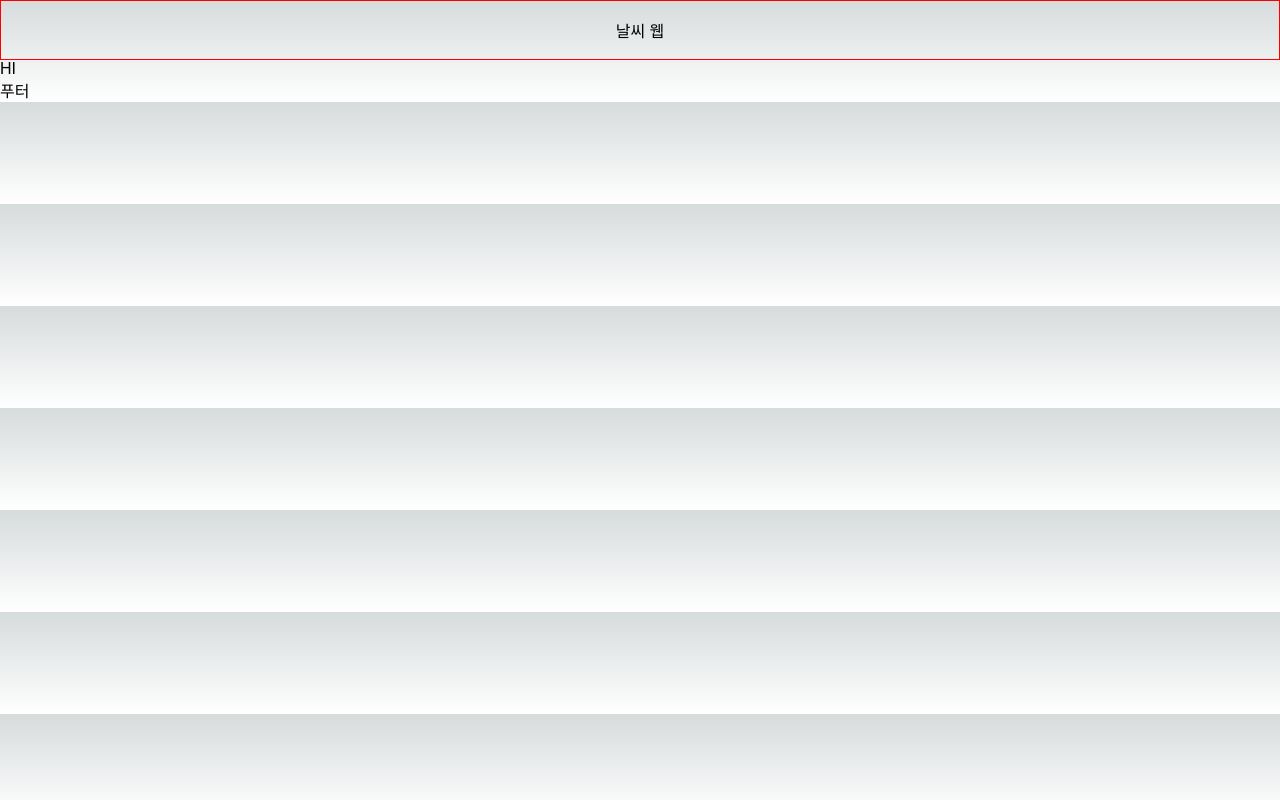
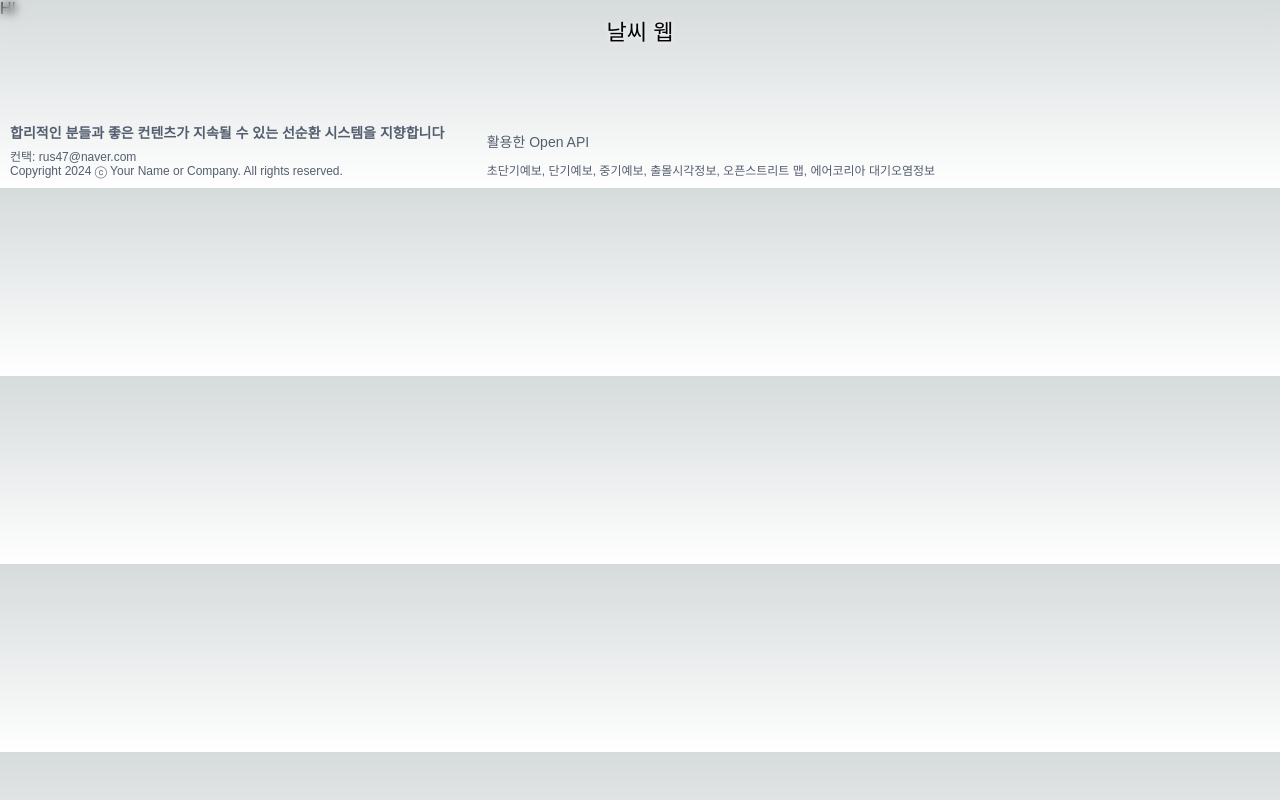
Before and after one commit to Shayrol/weather_test, a Next.js app: page / in a window 1280 px wide. Built offline with nearby package versions, Linux system fonts and the light colour scheme; no server answers; a web font is replaced by a local one.

Commit message:
요소 수정

```diff
--- a/src/commons/libraries/wind.js
+++ b/src/commons/libraries/wind.js
@@ -79,7 +79,7 @@ const WindArray = [
 ];
 
 export const Wind = (item) => {
-  const itemInt = Math.floor(item);
+  const itemInt = Math.trunc(item);
   const result = WindArray.find((el) => el.code === itemInt);
   return result ? result.img : "/images/Cloud_SVG/fill/wind/wind-alert.svg";
 };
--- a/src/components/commons/layout/footer/index.jsx
+++ b/src/components/commons/layout/footer/index.jsx
@@ -1,7 +1,32 @@
+import * as S from "./index.styles";
+
 export default function Footer() {
   return (
-    <div>
-      <div>푸터</div>
-    </div>
+    <S.Wrap>
+      <S.FooterWrap>
+        <S.FooterInfoWrap>
+          <S.FooterInfoMessage>
+            합리적인 분들과 좋은 컨텐츠가 지속될 수 있는 선순환 시스템을
+            지향합니다
+          </S.FooterInfoMessage>
+          <S.FooterInfo>컨택: rus47@naver.com</S.FooterInfo>
+          <S.FooterInfo>
+            Copyright 2024 ⓒ Your Name or Company. All rights reserved.
+          </S.FooterInfo>
+        </S.FooterInfoWrap>
+        <S.OpenAPI>
+          <S.TitleAPI>활용한 Open API</S.TitleAPI>
+          <S.API>
+            초단기예보, 단기예보, 중기예보, 출몰시각정보, 오픈스트리트 맵,
+            에어코리아 대기오염정보
+          </S.API>
+        </S.OpenAPI>
+        <S.Link>
+          <a href={"https://github.com/Shayrol/weather_test"} target="_blank">
+            <S.LinkImg src="/images/github.png" />
+          </a>
+        </S.Link>
+      </S.FooterWrap>
+    </S.Wrap>
   );
 }
--- /dev/null
+++ b/src/components/commons/layout/footer/index.styles.js
@@ -0,0 +1,66 @@
+import styled from "@emotion/styled";
+
+export const Wrap = styled.footer`
+  border-top: 1px solid #dbdbdb;
+  min-height: 170px;
+  min-width: 1450px;
+  display: flex;
+  justify-content: center;
+  align-items: center;
+  position: relative;
+`;
+
+export const FooterWrap = styled.div`
+  width: 100%;
+  display: flex;
+  justify-content: space-between;
+  align-items: end;
+  padding: 10px;
+  position: absolute;
+  bottom: 0px;
+`;
+
+export const FooterInfoWrap = styled.div`
+  display: flex;
+  flex-direction: column;
+  width: 100%;
+`;
+
+export const FooterInfoMessage = styled.p`
+  font-weight: bold;
+  font-size: 14px;
+  color: #545e6f;
+  margin-bottom: 0.3rem;
+`;
+
+export const FooterInfo = styled.p`
+  font-size: 12px;
+  color: #545e6f;
+`;
+
+export const OpenAPI = styled.div`
+  width: 100%;
+`;
+
+export const TitleAPI = styled.p`
+  font-size: 14px;
+  padding-bottom: 5px;
+  color: #545e6f;
+  margin-bottom: 0.3rem;
+`;
+
+export const API = styled.p`
+  font-size: 12px;
+  color: #545e6f;
+`;
+
+export const Link = styled.div`
+  width: 100%;
+  display: flex;
+  justify-content: end;
+`;
+
+export const LinkImg = styled.img`
+  width: 30px;
+  height: 30px;
+`;
--- a/src/components/commons/layout/header/index.jsx
+++ b/src/components/commons/layout/header/index.jsx
@@ -3,7 +3,7 @@ import * as S from "./index.styles";
 export default function Header() {
   return (
     <S.Wrap>
-      <div>날씨 웹</div>
+      <S.Title>날씨 웹</S.Title>
     </S.Wrap>
   );
 }
--- a/src/components/commons/layout/header/index.styles.js
+++ b/src/components/commons/layout/header/index.styles.js
@@ -1,9 +1,21 @@
+// header
+
 import styled from "@emotion/styled";
 
 export const Wrap = styled.div`
-  border: 1px solid red;
+  /* border: 1px solid red; */
   height: 60px;
+  width: 100%;
+  position: fixed;
   display: flex;
   justify-content: center;
   align-items: center;
+  backdrop-filter: blur(5px);
+  z-index: 2;
 `;
+
+export const Title = styled.div`
+  font-size: 22px;
+  color: #000;
+  text-shadow: 0px 0px 5px #fff;
+`;
```
Also changed, not shown: pages/weather/index.jsx (+5 -27 lines), src/components/commons/MonthWeather/MonthWeather.styles.js (+9 -2 lines), styles/weather/weather.js (+33 -8 lines), public/images/github.png (added).
